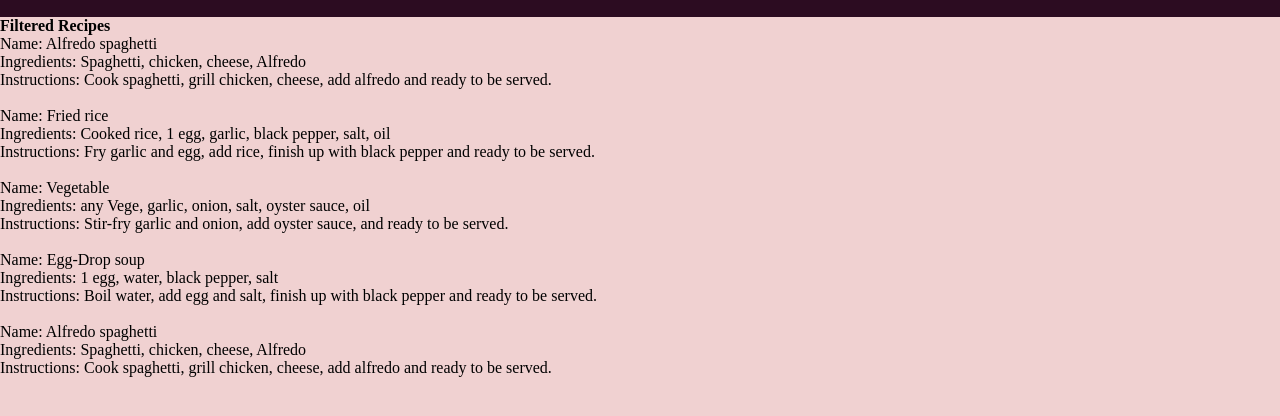
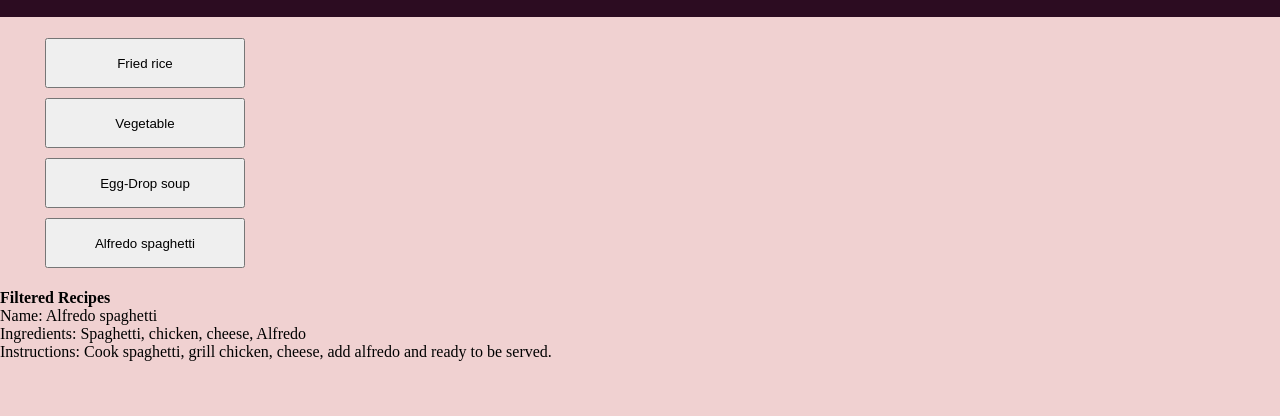
Before and after one commit to liankhek/my-recipe, a plain HTML site: page index.html in a window 1280 px wide. Shown: the part 60-476 px from the top of the page. Drawn offline with Linux system fonts and the light colour scheme.

Commit message:
Create and add event listener
create buttons in lists
add event listeners to buttons

```diff
--- a/css/styles.css
+++ b/css/styles.css
@@ -22,3 +22,15 @@ header {
 header h1 {
     margin: 0;
 }
+
+
+.recipe_list li {
+    list-style: none;
+}
+
+.button_list {
+    width: 200px;
+    height: 50px;
+    padding: 8px;
+    margin: 5px;
+}
--- a/index.html
+++ b/index.html
@@ -13,7 +13,9 @@
         <h1>The Recipe</h1>
     </header>
 
+    <ul class="recipe_list">
 
+    </ul>
 
     <script src="js/scripts.js"></script>
 </body>
--- a/js/scripts.js
+++ b/js/scripts.js
@@ -52,7 +52,12 @@ let recipeRepository = (function () {
     }
 
     function addn (recipe){
-      if (typeof recipe === 'object' && 'name' in recipe && 'ingredients' in recipe && 'instructions' in recipe) {
+      if (
+        typeof recipe === 'object' &&
+        'name' in recipe &&
+        'ingredients' in recipe &&
+        'instructions' in recipe
+        ) {
         recipeList.push(recipe);
       } else {
         console.log('Invalid recipe! Please provide a recipe (object) with the keys: name, ingredients, instructions.');
@@ -75,15 +80,51 @@ let recipeRepository = (function () {
       });
     }
 
+    /* creating name lists with button */
+    function btnRecipeList (recipe){
+      let unorderlist = document.querySelector ('.recipe_list');
+      let list = document.createElement ('li');
+      let button = document.createElement ('button');
+      button.innerText = recipe.name;
+      button.classList.add('button_list');
+      list.appendChild(button);
+      unorderlist.appendChild(list);
+
+      // Add event listener to the button
+      button.addEventListener('click', function(){
+        showDetails(recipe);
+      });
+      // OR use the following method instead
+
+      /* Call the new function to add the event listener
+      btnEventListener(button, recipe);  */
+    }
+
+    /** Create button event listener function
+
+    function btnEventListener (button, recipe){
+      button.addEventListener('click', function(){
+        showDetails(recipe);
+      });
+    }
+    */
+
+    function showDetails(recipe) {
+      console.log(recipe);
+    }
+
+
     return {
       add: add,
       addn: addn,
       getAll: getAll,
       findByName: findByName,
-      filterByProperty: filterByProperty
+      filterByProperty: filterByProperty,
+      btnRecipeList: btnRecipeList
     };
   })();
 
+  /** add new recipe */
   let newRecipe = {
     name: 'Alfredo spaghetti',
     ingredients: ['Spaghetti', 'chicken', 'cheese', 'Alfredo'],
@@ -91,6 +132,9 @@ let recipeRepository = (function () {
   };
 
   recipeRepository.addn(newRecipe);
+/** recipeRepository.addn ({ name: "Spaghetti", ingredients: ["chicken", "cheese"], instructions: "Coock and ready" })
+ * console.log(recipeRepository.getAll());
+ */
 
   let filteredRecipes = recipeRepository.filterByProperty('name', 'Alfredo spaghetti');
   document.write('<Strong>Filtered Recipes</Strong><br>');
@@ -101,7 +145,5 @@ let recipeRepository = (function () {
 });
 
   recipeRepository.getAll().forEach(function (recipe) {
-    document.write('Name: ' + recipe.name + '<br>' +
-      'Ingredients: ' + recipe.ingredients.join(', ') + '<br>' +
-      'Instructions: ' + recipe.instructions + '<br><br>');
+    recipeRepository.btnRecipeList(recipe);
   });
```
